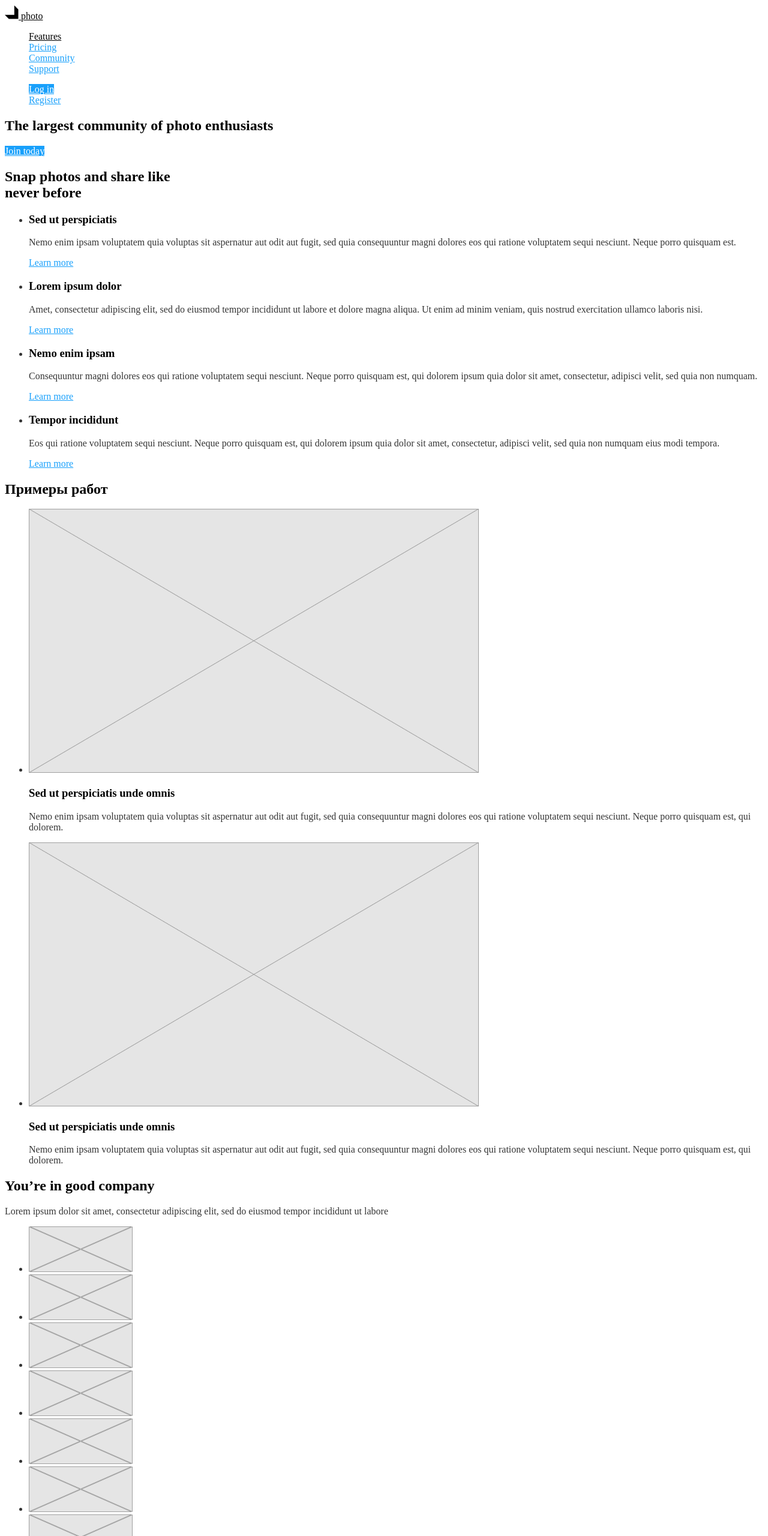
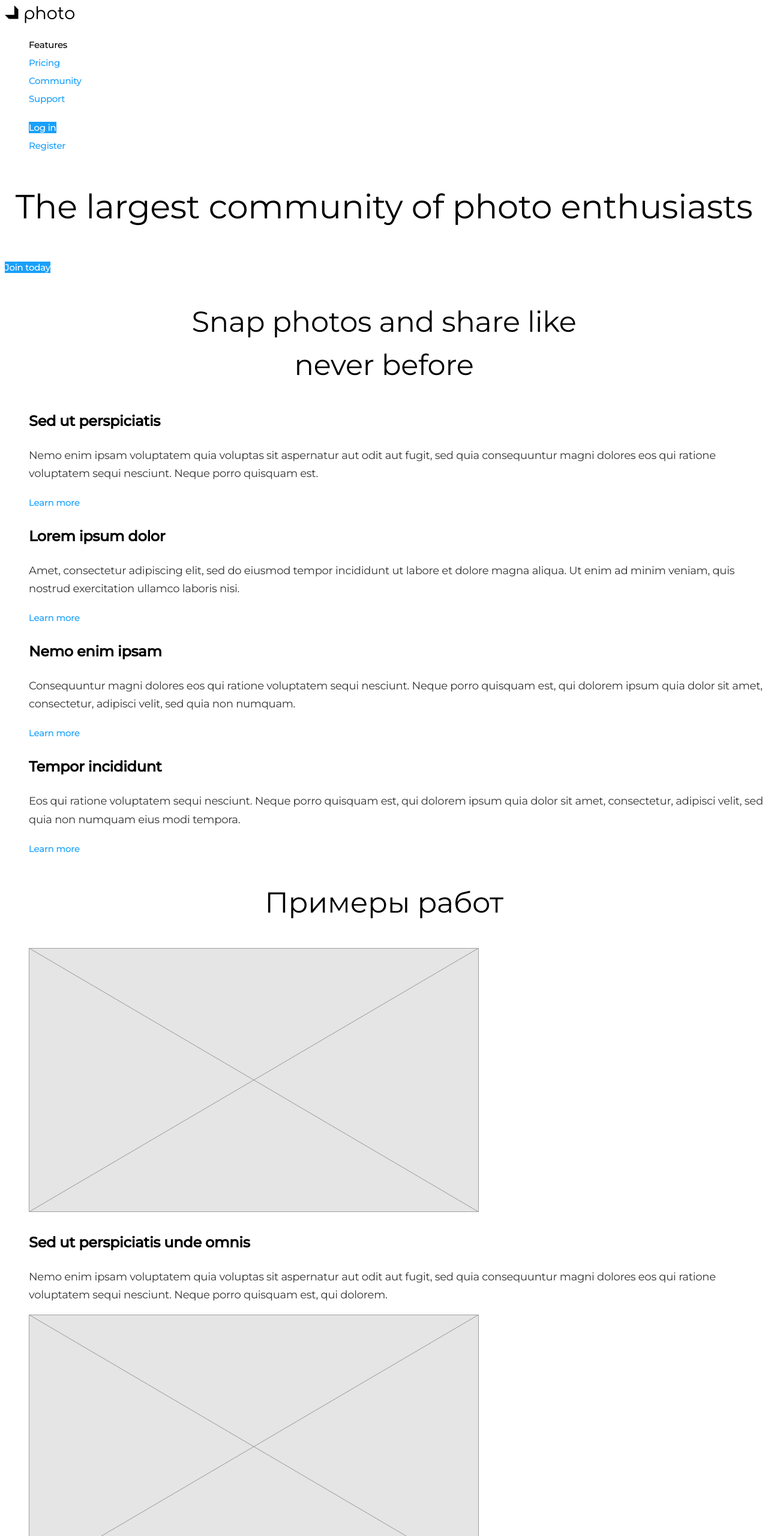
Before and after one commit to hordiienko1996/html-css-practice-with-Repeta, a plain HTML site: page index.html in a window 1280 px wide. Shown: the top 2560 px of the page at 60% size. Drawn offline with Linux system fonts and the light colour scheme.

Commit message:
Добавляет оформление цвета и текста

```diff
--- a/css/common.css
+++ b/css/common.css
@@ -8,14 +8,23 @@
 body {
   background-color: var(--primary-white-color);
   color: var(--primary-text-color);
+  font-family: Montserrat, sans-serif;
+  letter-spacing: -0.015em;
+  font-size: 18px;
+  line-height: 1.67;
 }
 
 .list {
   list-style: none;
 }
+/* Logo */
 
 .logo {
   color: var(--title-text-color);
+  font-family: Comfortaa, cursive;
+  font-size: 28px;
+  line-height: 1.14;
+  text-decoration: none;
 }
 
 .logo:hover {
@@ -25,6 +34,10 @@ body {
 /* Site nav */
 .site-nav .link {
   color: var(--accent-color);
+  font-weight: 500;
+  font-size: 15px;
+  line-height: 1.2;
+  text-decoration: none;
 }
 
 .site-nav .link:hover,
--- a/css/main.css
+++ b/css/main.css
@@ -3,27 +3,43 @@
 /* Hero */
 .hero-title {
   color: var(--title-text-color);
+  font-weight: 400;
+  font-size: 56px;
+  line-height: 1.43;
+  text-align: center;
 }
 
 /* Section */
 .section-title {
   color: var(--title-text-color);
+  font-weight: 400;
+  font-size: 48px;
+  line-height: 1.5;
+  text-align: center;
 }
 
-/* Features */
-.feature-list .title {
-  color: var(--title-text-color);
+.section-description {
+  font-size: 36px;
+  line-height: 1.39;
 }
 
-/* Examples */
+/* Features and Examples */
+.feature-list .title,
 .work-list .title {
   color: var(--title-text-color);
+  font-weight: 700;
+  font-size: 24px;
+  line-height: 1.5;
 }
 
 /* Button */
 .button {
   color: var(--title-text-color);
   background-color: var(--primary-white-color);
+  font-weight: 500;
+  font-size: 15px;
+  line-height: 1.2;
+  text-decoration: none;
 }
 
 .button.primary {
--- a/index.html
+++ b/index.html
@@ -5,6 +5,11 @@
     <meta http-equiv="X-UA-Compatible" content="IE=edge" />
     <meta name="viewport" content="width=device-width, initial-scale=1.0" />
     <title>Document</title>
+    <link rel="preconnect" href="https://fonts.gstatic.com" />
+    <link
+      href="https://fonts.googleapis.com/css2?family=Comfortaa&family=Montserrat:ital,wght@0,400;0,500;1,700&display=swap"
+      rel="stylesheet"
+    />
     <link rel="stylesheet" href="./css/common.css" />
     <link rel="stylesheet" href="./css/main.css" />
   </head>
@@ -44,7 +49,7 @@
           never before
         </h2>
 
-        <ul class="feature-list">
+        <ul class="feature-list list">
           <li>
             <h3 class="title">Sed ut perspiciatis</h3>
             <p>
@@ -91,7 +96,7 @@
       <section class="section">
         <h2 class="section-title">Примеры работ</h2>
 
-        <ul class="work-list">
+        <ul class="work-list list">
           <li>
             <img
               src="./images/placeholder.png"
@@ -122,15 +127,15 @@
         </ul>
       </section>
 
-      <!-- Testimonials-->
+      <!-- Клиенты-->
       <section class="section">
         <h2 class="section-title">You’re in good company</h2>
-        <p>
+        <p class="section-description">
           Lorem ipsum dolor sit amet, consectetur adipiscing elit, sed do
           eiusmod tempor incididunt ut labore
         </p>
 
-        <ul>
+        <ul class="list">
           <li>
             <a href=""
               ><img src="./images/icon.svg" alt="Логотип компании"
@@ -176,7 +181,7 @@
 
       <!-- Signup -->
       <section class="section">
-        <p>
+        <p class="section-description">
           Lorem ipsum dolor sit amet, consectetur adipiscing elit, sed do
           eiusmod tempor incididunt ut labore
         </p>
@@ -193,7 +198,7 @@
           Lorem ipsum dolor sit amet, consectetur adipiscing elit, sed do
           eiusmod tempor incididunt ut labore
         </p>
-        <ul>
+        <ul class="list">
           <li>
             <h3>Sed ut perspiciatis</h3>
             <p>
@@ -226,7 +231,7 @@
           Lorem ipsum dolor sit amet, consectetur adipiscing elit, sed do
           eiusmod tempor incididunt ut labore
         </p>
-        <ul>
+        <ul class="list">
           <li>
             <img
               src="./images/im-1.svg"
@@ -262,7 +267,7 @@
           Lorem ipsum dolor sit amet, consectetur adipiscing elit, sed do
           eiusmod tempor incididunt ut labore
         </p>
-        <ul>
+        <ul class="list">
           <li><img src="./images/icon.svg" alt="Логотип компании" /></li>
           <li><img src="./images/icon.svg" alt="Логотип компании" /></li>
           <li><img src="./images/icon.svg" alt="Логотип компании" /></li>
@@ -284,21 +289,21 @@
     </main>
     <!-- Футер-->
     <footer>
-      <ul>
+      <ul class="list">
         <li><a href="">Mobile app</a></li>
         <li><a href="">Community</a></li>
         <li><a href="">Company</a></li>
       </ul>
-      <a href="/">
+      <a href="/" class="logo">
         <img src="./images/logo.svg" alt="Логотип компании" />
         photo
       </a>
-      <ul>
+      <ul class="list">
         <li><a href="">Help desk</a></li>
         <li><a href="">Blog</a></li>
         <li><a href="">Resources</a></li>
       </ul>
-      <ul>
+      <ul class="list">
         <li><a href="" aria-label="Ссылка на Facebook">Facebook</a></li>
         <li><a href="" aria-label="Ссылка на Twitter">Twitter</a></li>
         <li><a href="" aria-label="Ссылка на Instagram">Instagram</a></li>
```
Also changed, not shown: wireframes.html (deleted, +0 -27 lines).
